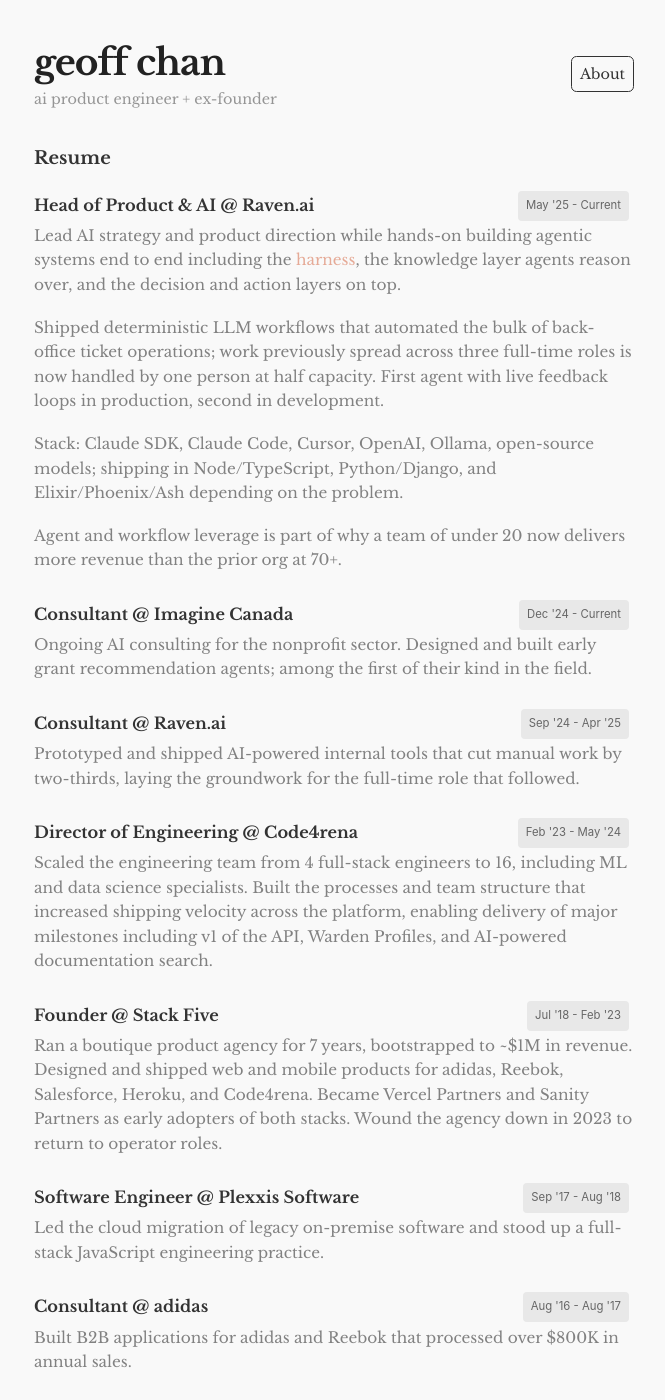
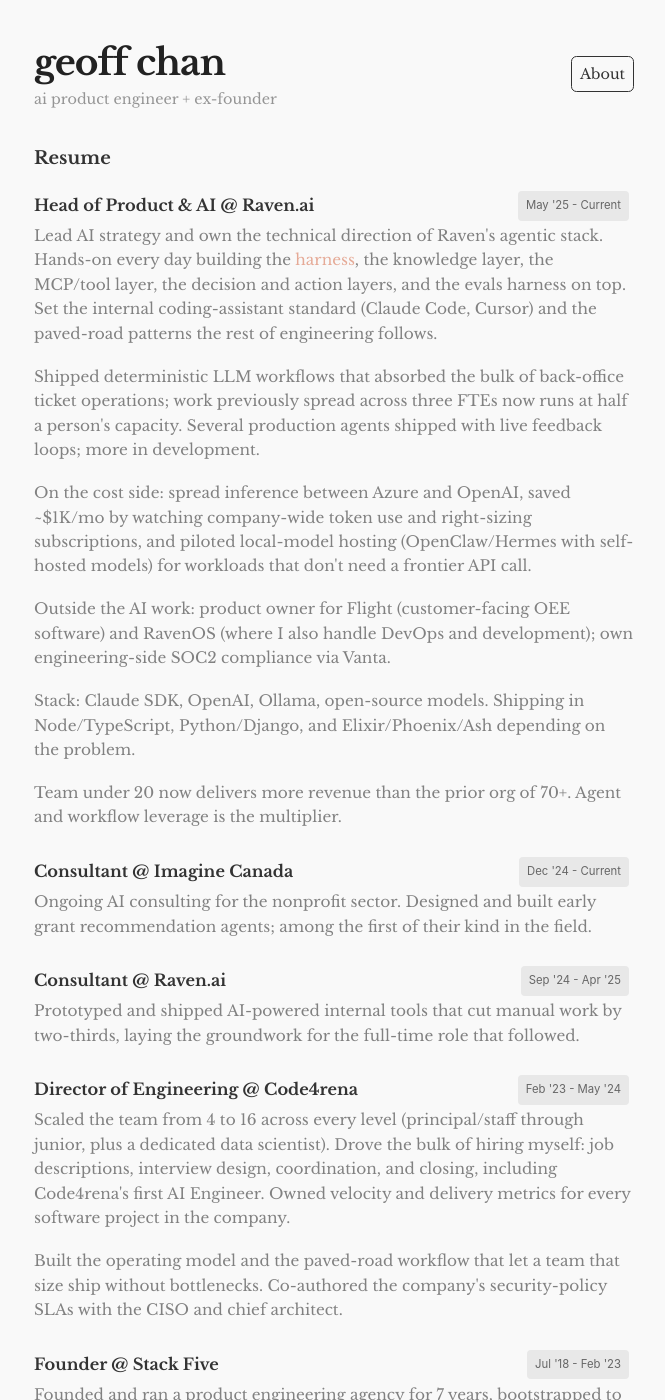
Before and after one commit to geoffchan23/geoffchan23.github.io, a Jekyll site: the page built from resume.html, in a window 1280 px wide and 1400 px high. Shown: the whole window, without its empty margins (306-971 px from the left). Built offline with Jekyll 4.4.1, drawn with Linux system fonts in a browser that asks for light colours; some of the changed text lies outside the part shown.

Commit message:
copy: retarget resume and homepage for dx leadership audience
Rewrites Raven, Code4rena, Stack Five, Plexxis, and World Vision entries
to lead with platform/DX vocabulary while staying honest to actual work.
Adds Tokens and Conferences to Selected Projects. Tweaks About paragraph
on the homepage to signal the internal coding-assistant pattern-setting
work alongside the agent-building work.

Co-Authored-By: Claude Opus 4.7 (1M context) <noreply@anthropic.com>

```diff
--- a/index.html
+++ b/index.html
@@ -16,8 +16,8 @@ description: Geoff Chan is Head of Product & AI at Raven.ai, building agentic sy
     <section class="about">
         <h2>About</h2>
         <p>Hey, I'm Geoff. I've been in product and engineering for 15 years. I've run an agency, led engineering teams, and shipped products for some of the biggest brands in the world. Now, I'm back to building; fully focused on operationalizing agents that run real businesses.</p>
-        <p>At <a href="https://raven.ai" target="_blank" rel="noopener">Raven</a>, I'm Head of Product & AI. In practice, I'm hands-on every day, building agentic systems end to end including the <a href="https://www.anthropic.com/engineering/effective-harnesses-for-long-running-agents" target="_blank" rel="noopener">harness</a>, the knowledge layer agents reason over, and the decision and action layers on top.</p>
-        <p>Before Raven, I founded <a href="https://stackfive.io" target="_blank" rel="noopener">Stack Five</a>, a boutique product agency I bootstrapped to ~$1M in revenue. I also led a 16-person engineering team at <a href="https://code4rena.com/" target="_blank" rel="noopener">Code4rena</a>.</p>
+        <p>At <a href="https://raven.ai" target="_blank" rel="noopener">Raven</a>, I'm Head of Product & AI. In practice, I'm hands-on every day, building agentic systems end to end including the <a href="https://www.anthropic.com/engineering/effective-harnesses-for-long-running-agents" target="_blank" rel="noopener">harness</a>, the knowledge layer agents reason over, and the decision and action layers on top. I also set the internal coding-assistant patterns the rest of engineering follows.</p>
+        <p>Before Raven, I founded <a href="https://stackfive.io" target="_blank" rel="noopener">Stack Five</a>, a product agency I bootstrapped to ~$1M in revenue. I also scaled and led a 16-person engineering team at <a href="https://code4rena.com/" target="_blank" rel="noopener">Code4rena</a>.</p>
         <p>Want to trade notes? Find me on <a href="https://www.linkedin.com/in/geoffchan23/" target="_blank" rel="noopener">LinkedIn</a>.</p>
     </section>
     <section class="work">
--- a/resume.html
+++ b/resume.html
@@ -17,10 +17,12 @@ description: 15 years in product and engineering. Head of Product & AI at Raven.
         <h2>Resume</h2>
         <div>
             <h3>Head of Product & AI @ Raven.ai <span class="tag">May '25 - Current</span></h3>
-            <p>Lead AI strategy and product direction while hands-on building agentic systems end to end including the <a href="https://www.anthropic.com/engineering/effective-harnesses-for-long-running-agents">harness</a>, the knowledge layer agents reason over, and the decision and action layers on top.</p>
-            <p>Shipped deterministic LLM workflows that automated the bulk of back-office ticket operations; work previously spread across three full-time roles is now handled by one person at half capacity. First agent with live feedback loops in production, second in development.</p>
-            <p>Stack: Claude SDK, Claude Code, Cursor, OpenAI, Ollama, open-source models; shipping in Node/TypeScript, Python/Django, and Elixir/Phoenix/Ash depending on the problem.</p>
-            <p>Agent and workflow leverage is part of why a team of under 20 now delivers more revenue than the prior org at 70+.</p>
+            <p>Lead AI strategy and own the technical direction of Raven's agentic stack. Hands-on every day building the <a href="https://www.anthropic.com/engineering/effective-harnesses-for-long-running-agents">harness</a>, the knowledge layer, the MCP/tool layer, the decision and action layers, and the evals harness on top. Set the internal coding-assistant standard (Claude Code, Cursor) and the paved-road patterns the rest of engineering follows.</p>
+            <p>Shipped deterministic LLM workflows that absorbed the bulk of back-office ticket operations; work previously spread across three FTEs now runs at half a person's capacity. Several production agents shipped with live feedback loops; more in development.</p>
+            <p>On the cost side: spread inference between Azure and OpenAI, saved ~$1K/mo by watching company-wide token use and right-sizing subscriptions, and piloted local-model hosting (OpenClaw/Hermes with self-hosted models) for workloads that don't need a frontier API call.</p>
+            <p>Outside the AI work: product owner for Flight (customer-facing OEE software) and RavenOS (where I also handle DevOps and development); own engineering-side SOC2 compliance via Vanta.</p>
+            <p>Stack: Claude SDK, OpenAI, Ollama, open-source models. Shipping in Node/TypeScript, Python/Django, and Elixir/Phoenix/Ash depending on the problem.</p>
+            <p>Team under 20 now delivers more revenue than the prior org of 70+. Agent and workflow leverage is the multiplier.</p>
         </div>
         <div>
             <h3>Consultant @ Imagine Canada <span class="tag">Dec '24 - Current</span></h3>
@@ -32,15 +34,16 @@ description: 15 years in product and engineering. Head of Product & AI at Raven.
         </div>
         <div>
             <h3>Director of Engineering @ Code4rena <span class="tag">Feb '23 - May '24</span></h3>
-            <p>Scaled the engineering team from 4 full-stack engineers to 16, including ML and data science specialists. Built the processes and team structure that increased shipping velocity across the platform, enabling delivery of major milestones including v1 of the API, Warden Profiles, and AI-powered documentation search.</p>
+            <p>Scaled the team from 4 to 16 across every level (principal/staff through junior, plus a dedicated data scientist). Drove the bulk of hiring myself: job descriptions, interview design, coordination, and closing, including Code4rena's first AI Engineer. Owned velocity and delivery metrics for every software project in the company.</p>
+            <p>Built the operating model and the paved-road workflow that let a team that size ship without bottlenecks. Co-authored the company's security-policy SLAs with the CISO and chief architect.</p>
         </div>
         <div>
             <h3>Founder @ Stack Five <span class="tag">Jul '18 - Feb '23</span></h3>
-            <p>Ran a boutique product agency for 7 years, bootstrapped to ~$1M in revenue. Designed and shipped web and mobile products for adidas, Reebok, Salesforce, Heroku, and Code4rena. Became Vercel Partners and Sanity Partners as early adopters of both stacks. Wound the agency down in 2023 to return to operator roles.</p>
+            <p>Founded and ran a product engineering agency for 7 years, bootstrapped to ~$1M in revenue with a senior team I built and kept together year after year. Engineering culture and learning were as much a part of the operating model as billings. Clients (adidas, Reebok, Salesforce, Heroku, Code4rena) hired us to ship high-quality products on timeline, with clear communication, careful expectation management, and depth on the leading edge of fullstack JavaScript. The work was mostly customer-facing products; when embedded with client teams it also included internal tooling, developer infrastructure, and developer documentation. Became Vercel Partners and Sanity Partners as early adopters of Next.js.</p>
         </div>
         <div>
             <h3>Software Engineer @ Plexxis Software <span class="tag">Sep '17 - Aug '18</span></h3>
-            <p>Led the cloud migration of legacy on-premise software and stood up a full-stack JavaScript engineering practice.</p>
+            <p>Led the cloud migration of a legacy on-premise platform and stood up a full-stack JavaScript engineering practice from scratch.</p>
         </div>
         <div>
             <h3>Consultant @ adidas <span class="tag">Aug '16 - Aug '17</span></h3>
@@ -48,11 +51,19 @@ description: 15 years in product and engineering. Head of Product & AI at Raven.
         </div>
         <div>
             <h3>Frontend Developer Lead @ World Vision Canada <span class="tag">Feb '11 - Aug '16</span></h3>
-            <p>Led frontend teams, championed modern web practices, and launched an early mobile app for field-based sponsorship data collection.</p>
+            <p>Led frontend teams at one of Canada's largest nonprofits, championed modern web practices, and launched an early mobile app for field-based sponsorship data collection.</p>
         </div>
     </section>
     <section class="work">
         <h2>Selected Projects</h2>
+        <div>
+            <h3><a href="/tokens/">Tokens</a> <span class="tag">Current</span></h3>
+            <p>Live dashboard of my personal Claude Code token usage. Auto-updated hourly by a publisher agent that commits new data to a static site, rendered with Chart.js. A lightweight version of the per-developer AI-usage view a larger org would want internally.</p>
+        </div>
+        <div>
+            <h3><a href="/conferences/">Conferences</a> <span class="tag">Current</span></h3>
+            <p>Agent-maintained calendar of high-signal software engineering conferences. A scoped skill researches, validates, and writes entries to a JSON file the page reads.</p>
+        </div>
         <div>
             <h3>Viyo.io <span class="tag">Nov '19 - Feb '23</span></h3>
             <p>Turned any old device into a web-based home security camera. No hardware purchase, no app install. Hit the front page of Hacker News on launch, grew to 1,200+ users.</p>
```
